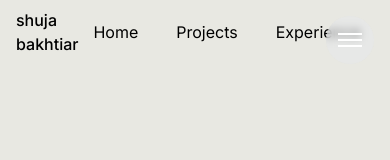
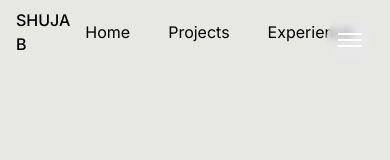
Before and after one commit to shujabakhtiar/shuja-portfolio, a Vue app: page / in a window 390 px wide. Shown: the top 160 px of the page. Built offline with nearby package versions, Linux system fonts and the light colour scheme; a web font is replaced by a local one.

Commit message:
partial hamburger

```diff
--- a/src/components/navigation/HamburgerMenu.vue
+++ b/src/components/navigation/HamburgerMenu.vue
@@ -1,38 +1,39 @@
 <template>
+    <Teleport to="body">
         <div>
-        <div class="fixed top-4 right-4 z-50">
+            <div class="fixed top-4 right-4 z-[1000]">
                 <HamburgerButton :active="isOpen" @toggle="toggleMenu" />
             </div>
 
             <div
-            class="fixed inset-0 z-40 transition-transform duration-500 ease-in-out bg-[#E8E8E2]/95 backdrop-blur-sm flex items-center justify-center"
+                class="fixed inset-0 z-[999] transition-transform duration-500 ease-in-out bg-black/40 backdrop-blur-sm overflow-y-auto"
                 :class="isOpen ? 'translate-x-0' : 'translate-x-full'"
             >
-            <div class="flex flex-col items-center gap-8">
+                <div class="min-h-screen w-full flex flex-col items-center justify-center gap-8">
                     <a
                         v-for="option in navOptions"
                         :key="option.label"
                         :href="option.link"
-                    class="text-6xl font-black uppercase tracking-tighter cursor-pointer relative group text-black transition-all duration-300 hover:text-black/70"
+                        class="text-6xl font-black uppercase tracking-tighter cursor-pointer relative group text-white transition-all duration-300 hover:text-white/70 text-center"
                         @click="toggleMenu(false)"
                     >
                         {{ option.label }}
                         <span class="absolute left-0 bottom-0 w-0 h-[4px] bg-black transition-all duration-300 group-hover:w-full"></span>
                     </a>
 
-                <div class="mt-12 text-sm font-mono text-gray-500 flex flex-col items-center gap-2">
+                    <div class="mt-12 text-sm font-mono text-gray-500 flex flex-col items-center gap-2 text-center">
                          <p>EMAIL ADDRESS</p>
-                     <a href="mailto:contact@shujabakhtiar.com" class="text-black hover:underline mb-4">hello@shuzadev.com</a>
+                         <a href="mailto:contact@shujabakhtiar.com" class="text-white hover:underline mb-4">hello@shuzadev.com</a>
 
                          <div class="flex gap-4 uppercase text-xs font-bold tracking-widest mt-4">
                              <a href="#" class="hover:underline">LinkedIn</a>
                              <a href="#" class="hover:underline">Github</a>
-                         <a href="#" class="hover:underline">Twitter</a>
                          </div>
                     </div>
                 </div>
             </div>
         </div>
+    </Teleport>
 </template>
 
 <script>
--- a/src/components/navigation/TopNavBar.vue
+++ b/src/components/navigation/TopNavBar.vue
@@ -3,7 +3,7 @@
         class="w-screen fixed top-0 left-0 z-50 h-16 p-4 flex items-center justify-between transition-all duration-700 ease-out delay-[2000ms]"
         :class="isMounted ? 'translate-y-0 opacity-100' : '-translate-y-full opacity-0'"
     >
-        <div class="xl:text-[32px] 2xl:text-[40px] font-[600] text-heading text-black">
+        <div class="xl:text-[32px] 2xl:text-[40px] font-[600] text-heading italic text-black">
             {{ $t('hero.name') }}
         </div>
         <ul class="flex flex-row  gap-2 items-center">
--- a/src/i18n/locales/en.json
+++ b/src/i18n/locales/en.json
@@ -7,7 +7,7 @@
     "contact": "Contact"
   },
   "hero": {
-    "name": "shuja bakhtiar",
+    "name": "SHUJA B",
     "role": "Software Developer",
     "description": "Open to job opportunities worldwide. Passionate about building polished, intuitive, and thoughtful digital experiences that leave a mark.",
     "links": {
```
Lines whose indentation alone changed are shown as unchanged.
